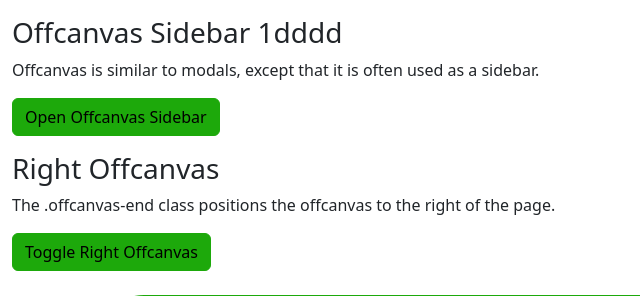
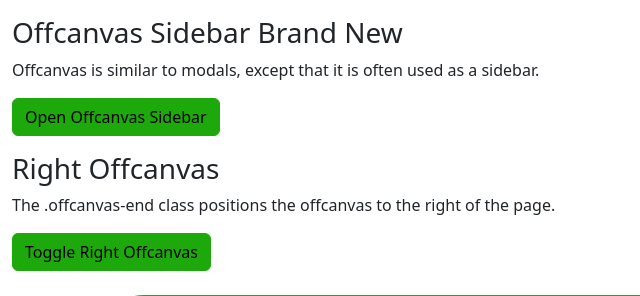
Before and after one commit to azznwind/flask-bootstrap, a Flask app: page / in a window 1280 px wide. Shown: the part 56-352 px from the top of the page, without its empty margins (0-640 px from the left). Run offline with Flask 2, Linux system fonts and the light colour scheme; some libraries are stand-ins or nearby versions.

Commit message:
html title update

```diff
--- a/templates/index.html
+++ b/templates/index.html
@@ -19,7 +19,7 @@
 </div>
 
 <div class="container-fluid mt-3">
-  <h3>Offcanvas Sidebar 1dddd</h3>
+  <h3>Offcanvas Sidebar Brand New</h3>
   <p>Offcanvas is similar to modals, except that it is often used as a sidebar.</p>
   <button class="btn btn-primary" type="button" data-bs-toggle="offcanvas" data-bs-target="#demo">
     Open Offcanvas Sidebar
```
